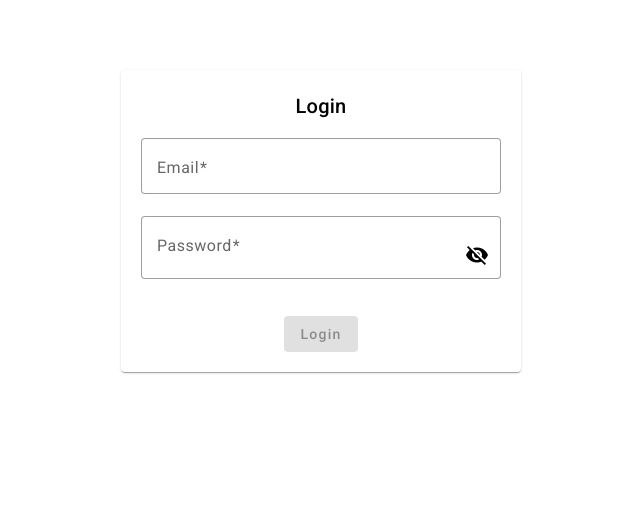
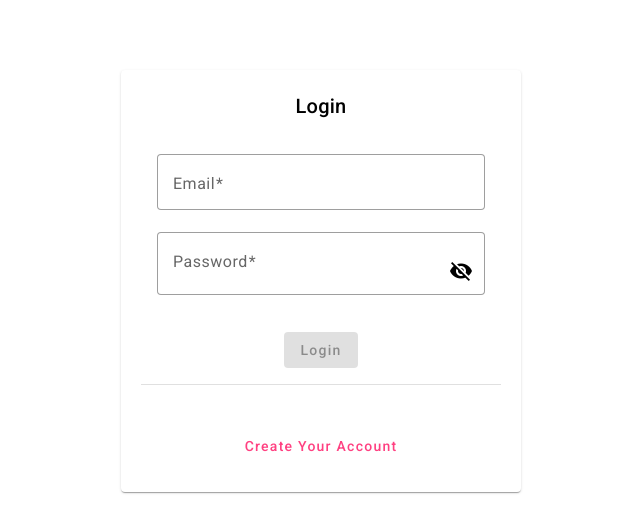
Before and after one commit to NevilleColaco23/PropertyMasterLTD, an Angular app in the folder app/: page /login in a window 1280 px wide. Shown: the top 532 px of the page, without its empty margins (319-959 px from the left). Built offline with nearby package versions, Linux system fonts and the light colour scheme.

Commit message:
added create your account link without functionality

```diff
--- a/app/src/app/app.module.ts
+++ b/app/src/app/app.module.ts
@@ -9,6 +9,7 @@ import { MatInputModule } from '@angular/material/input';
 import { MatButtonModule } from '@angular/material/button';
 import { MatCardModule } from '@angular/material/card';
 import { MatIconModule } from '@angular/material/icon';
+import { MatDividerModule} from '@angular/material/divider';
 import { AppComponent } from './app.component';
 import { HttpClientModule } from '@angular/common/http';
 import { FontAwesomeModule } from '@fortawesome/angular-fontawesome';
@@ -28,6 +29,7 @@ import { FontAwesomeModule } from '@fortawesome/angular-fontawesome';
     MatButtonModule,
     MatCardModule,
     MatIconModule,
+    MatDividerModule,
     HttpClientModule,
     FontAwesomeModule,
   ],
--- a/app/src/app/core/auth/login-form/login-form.component.css
+++ b/app/src/app/core/auth/login-form/login-form.component.css
@@ -11,3 +11,17 @@
 button {
   margin-top: 15px;
 }
+.register-section {
+  display: flex; /* Make the container a flex container */
+  justify-content: center; /* Center items along the main axis (horizontally by default) */
+  align-items: center; /* (Optional) Center items along the cross axis (vertically if it were a column) */
+  margin-top: 20px;
+  flex-direction: column; /* Added this to stack the button and any other content vertically if needed */
+  gap: 10px; /* Adds space between flex items (e.g., if you add a <p> tag) */
+}
+
+/* You might also want to center the heading within the card actions if it's there */
+.register-heading {
+  text-align: center;
+  width: 100%; /* Ensure it takes full width to center its text */
+}
--- a/app/src/app/core/auth/login-form/login-form.component.html
+++ b/app/src/app/core/auth/login-form/login-form.component.html
@@ -1,7 +1,7 @@
 <mat-card class="login-card">
   <h2>Login</h2>
   <form [formGroup]="loginForm" (ngSubmit)="onSubmit()">
-
+  <mat-card-content>
     <mat-form-field appearance="outline" class="full-width">
       <mat-label>Email</mat-label>
       <input matInput type="email" formControlName="email" required autocomplete="email" />
@@ -24,10 +24,9 @@
     <button mat-raised-button color="primary" type="submit" [disabled]="loginForm.invalid">
       Login
     </button>
-<span *ngIf="localLoginState == localLoginStates.Waiting" class="ml-3">Please wait... <fa-icon [icon]="faSpinner"
-                  [spin]="true"></fa-icon></span>
-              <span *ngIf="localLoginState == localLoginStates.ErrorWrongData" class="ml-3 text-danger">Incorrect credentials.</span>
-              <span *ngIf="localLoginState == localLoginStates.Success" class="ml-3 text-success">Success.</span>
-
+  </mat-card-content>
   </form>
+  <mat-divider></mat-divider> <mat-card-actions class="register-section">
+      <button mat-button color="accent">Create Your Account</button>
+      </mat-card-actions>
 </mat-card>
```
